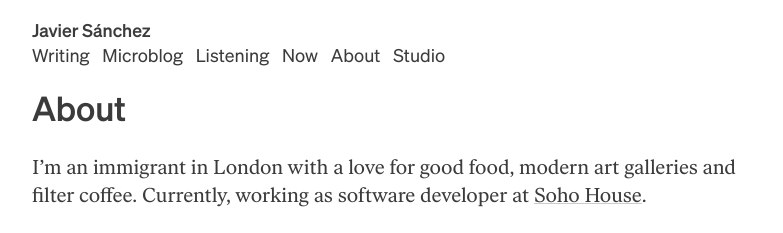
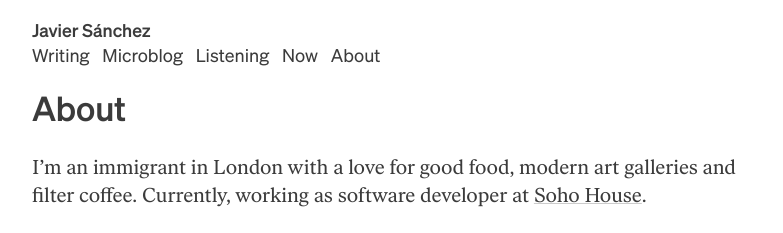
Before and after one commit to javielico/site, a Jekyll site: the page built from about.markdown, in a window 1280 px wide. Shown: the top 233 px of the page, without its empty margins (248-1031 px from the left). Built offline with Jekyll 4.4.1, drawn with Linux system fonts in a browser that asks for light colours.

Commit message:
Remove studio from navigation and added tweaks to email link from footer and elsewhere

```diff
--- a/_includes/footer.html
+++ b/_includes/footer.html
@@ -1,6 +1,6 @@
 <footer role="contentinfo">
     <a href="#">Back to top</a>
-    <a href="mailto:iam@javiersanchez.net">Email</a>
+    <a href="mailto:iam@javiersanchez.net?subject=Hey%20there%20Javier%20👋&amp;body=👉%20You%20can%20write%20anything%20you%20want%20to%20say%20here.">Email</a>
     <a href="https://buttondown.email/potat">Newsletter</a>
     <a href="/feed.xml">RSS</a>
     <br>
--- a/_includes/home/elsewhere.html
+++ b/_includes/home/elsewhere.html
@@ -1,8 +1,7 @@
 <section class="limit">
     <h2>Elsewhere</h2>
     <ul class="home-list">
-      <li><span>Studio </span><a href="http://blabla.co">Potat</a></li>
-      <li><span>Email </span><a href="mailto:iam@javiersanchez.net">iam@javiersanchez.net</a></li>
+      <li><span>Email </span><a href="mailto:iam@javiersanchez.net?subject=Hey%20there%20Javier%20👋&amp;body=👉%20You%20can%20write%20anything%20you%20want%20to%20say%20here.">iam@javiersanchez.net</a></li>
       <li><span>Newsletter </span><a href="https://buttondown.email/potat">Sign up</a></li>
       <li><span>Micro.blog </span><a href="https://micro.blog/jsanchez">@jsanchez</a></li>
       <li><span>Twitter </span><a href="https://twitter.com/javidotpro">@javidotpro</a></li>
--- a/_includes/navigation.html
+++ b/_includes/navigation.html
@@ -7,7 +7,6 @@
             <li><a href="/listening/">Listening</a></li>
             <li><a href="/now/">Now</a></li>
             <li><a href="/about/">About</a></li>
-            <li><a href="#">Studio</a></li>
         </ul>
     </nav>
 </header>
```
